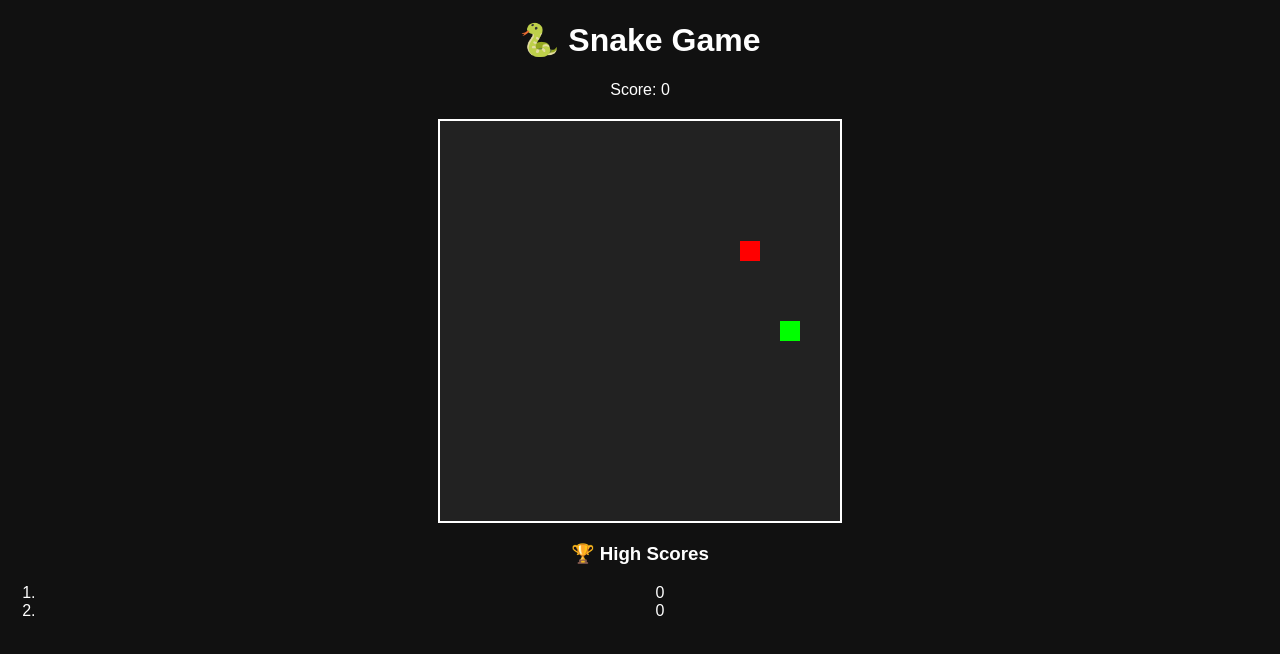
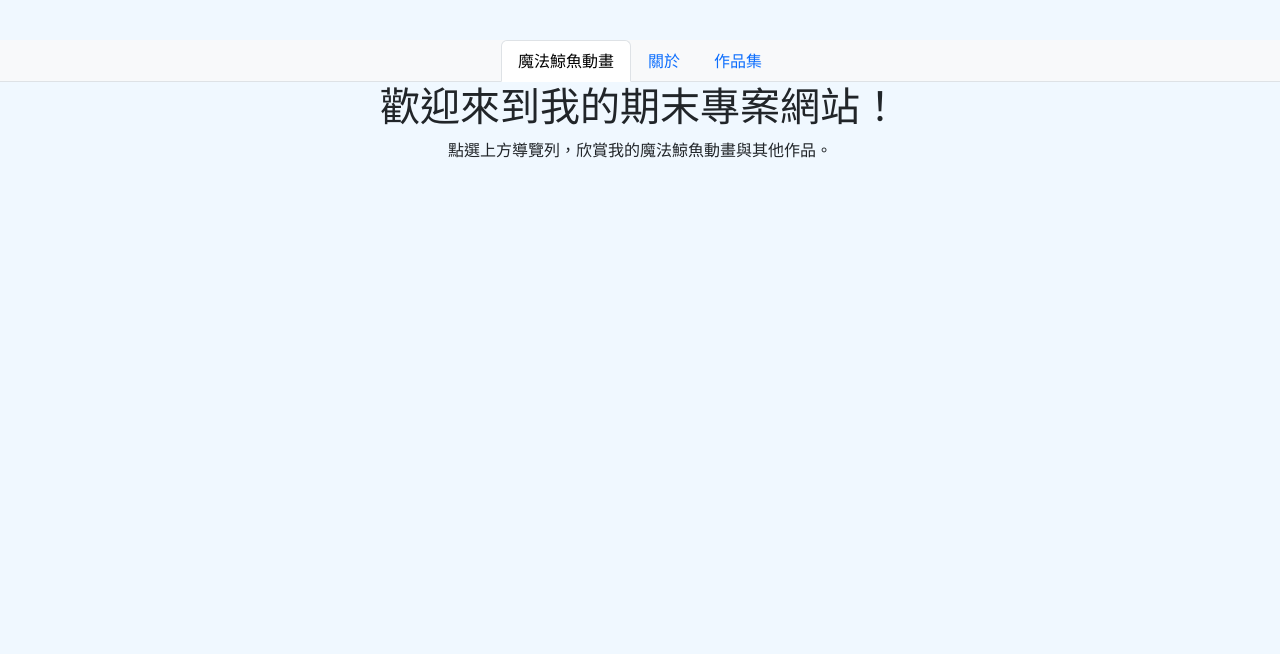
Before and after one commit to chief0605/chief0605.github.io, a plain HTML site: page index.html in a window 1280 px wide. Drawn offline with nearby package versions, Linux system fonts and the light colour scheme.

Commit message:
Update index.html

```diff
--- a/index.html
+++ b/index.html
@@ -1,157 +1,32 @@
 <!DOCTYPE html>
-<html lang="en">
+<html lang="zh-Hant">
 <head>
-  <meta charset="UTF-8" />
-  <meta name="viewport" content="width=device-width, initial-scale=1.0" />
-  <title>Snake Game</title>
+  <meta charset="UTF-8">
+  <title>魔法鯨魚首頁</title>
+  <link href="https://cdn.jsdelivr.net/npm/bootstrap@5.3.0/dist/css/bootstrap.min.css" rel="stylesheet">
   <style>
     body {
-      background: #111;
-      color: #fff;
-      font-family: sans-serif;
+      background-color: #f0f8ff;
       text-align: center;
-      margin: 0;
+      padding-top: 40px;
     }
-    canvas {
-      background: #222;
-      display: block;
-      margin: 20px auto;
-      border: 2px solid #fff;
-    }
-    #scoreboard {
-      margin-top: 10px;
-    }
-    #highscores {
-      margin-top: 20px;
+    h1 {
+      font-size: 2.5rem;
     }
   </style>
 </head>
 <body>
-  <h1>🐍 Snake Game</h1>
-  <div id="scoreboard">
-    Score: <span id="score">0</span>
-  </div>
-  <canvas id="game" width="400" height="400"></canvas>
-  <div id="highscores">
-    <h3>🏆 High Scores</h3>
-    <ol id="scoreList"></ol>
-  </div>
 
-  <audio id="eatSound" src="https://cdn.pixabay.com/download/audio/2022/03/15/audio_8e247f1d94.mp3?filename=notification-112698.mp3"></audio>
-  <audio id="gameOverSound" src="https://cdn.pixabay.com/download/audio/2022/03/15/audio_5f92f8413e.mp3?filename=game-over-arcade-6435.mp3"></audio>
+  <!-- 🔹 導覽列 -->
+  <nav class="nav nav-tabs justify-content-center bg-light">
+    <a class="nav-link active" href="whale_magic_meme_final.html">魔法鯨魚動畫</a>
+    <a class="nav-link" href="about.html">關於</a>
+    <a class="nav-link" href="projects.html">作品集</a>
+  </nav>
 
-  <script>
-    const canvas = document.getElementById('game');
-    const ctx = canvas.getContext('2d');
-    const scoreEl = document.getElementById('score');
-    const scoreList = document.getElementById('scoreList');
-    const eatSound = document.getElementById('eatSound');
-    const gameOverSound = document.getElementById('gameOverSound');
+  <!-- 🔹 首頁內容 -->
+  <h1>歡迎來到我的期末專案網站！</h1>
+  <p>點選上方導覽列，欣賞我的魔法鯨魚動畫與其他作品。</p>
 
-    const gridSize = 20;
-    let snake = [{ x: 160, y: 200 }];
-    let direction = { x: gridSize, y: 0 };
-    let food = randomFood();
-    let score = 0;
-    let speed = 150;
-    let gameInterval;
-
-    function drawRect(x, y, color) {
-      ctx.fillStyle = color;
-      ctx.fillRect(x, y, gridSize, gridSize);
-    }
-
-    function draw() {
-      ctx.clearRect(0, 0, canvas.width, canvas.height);
-      drawRect(food.x, food.y, 'red');
-      snake.forEach((segment, index) => {
-        drawRect(segment.x, segment.y, index === 0 ? 'lime' : 'green');
-      });
-    }
-
-    function update() {
-      const head = { x: snake[0].x + direction.x, y: snake[0].y + direction.y };
-
-      if (
-        head.x < 0 || head.y < 0 ||
-        head.x >= canvas.width || head.y >= canvas.height ||
-        snake.some(segment => segment.x === head.x && segment.y === head.y)
-      ) {
-        gameOverSound.play();
-        alert('Game Over!');
-        saveHighScore(score);
-        reset();
-        return;
-      }
-
-      snake.unshift(head);
-      if (head.x === food.x && head.y === food.y) {
-        score++;
-        scoreEl.textContent = score;
-        eatSound.play();
-        food = randomFood();
-        if (speed > 50) {
-          speed -= 5;
-          clearInterval(gameInterval);
-          gameInterval = setInterval(gameLoop, speed);
-        }
-      } else {
-        snake.pop();
-      }
-
-      draw();
-    }
-
-    function gameLoop() {
-      update();
-    }
-
-    function reset() {
-      snake = [{ x: 160, y: 200 }];
-      direction = { x: gridSize, y: 0 };
-      food = randomFood();
-      score = 0;
-      scoreEl.textContent = score;
-      speed = 150;
-      clearInterval(gameInterval);
-      gameInterval = setInterval(gameLoop, speed);
-      draw();
-      updateScoreBoard();
-    }
-
-    function randomFood() {
-      const x = Math.floor(Math.random() * (canvas.width / gridSize)) * gridSize;
-      const y = Math.floor(Math.random() * (canvas.height / gridSize)) * gridSize;
-      return { x, y };
-    }
-
-    function saveHighScore(score) {
-      let scores = JSON.parse(localStorage.getItem('snakeHighScores') || '[]');
-      scores.push(score);
-      scores = scores.sort((a, b) => b - a).slice(0, 5);
-      localStorage.setItem('snakeHighScores', JSON.stringify(scores));
-    }
-
-    function updateScoreBoard() {
-      const scores = JSON.parse(localStorage.getItem('snakeHighScores') || '[]');
-      scoreList.innerHTML = '';
-      scores.forEach(score => {
-        const li = document.createElement('li');
-        li.textContent = score;
-        scoreList.appendChild(li);
-      });
-    }
-
-    document.addEventListener('keydown', e => {
-      switch (e.key) {
-        case 'ArrowUp': if (direction.y === 0) direction = { x: 0, y: -gridSize }; break;
-        case 'ArrowDown': if (direction.y === 0) direction = { x: 0, y: gridSize }; break;
-        case 'ArrowLeft': if (direction.x === 0) direction = { x: -gridSize, y: 0 }; break;
-        case 'ArrowRight': if (direction.x === 0) direction = { x: gridSize, y: 0 }; break;
-      }
-    });
-
-    reset();
-  </script>
 </body>
 </html>
```
